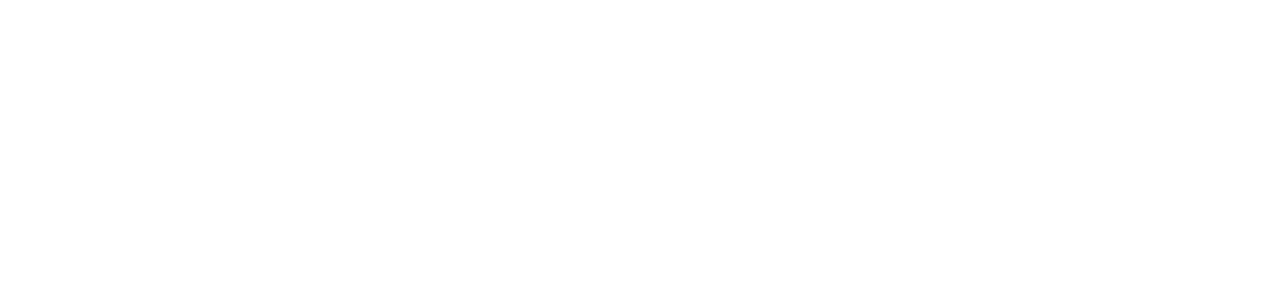
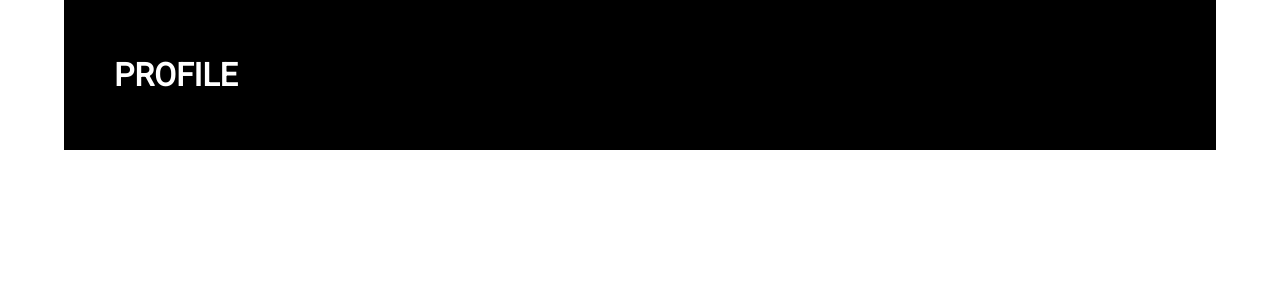
Before and after one commit to Silverforger/nextJS-login, a Next.js app: page /mainpage in a window 1280 px wide. Shown: the top 300 px of the page. Built offline with nearby package versions, Linux system fonts and the light colour scheme.

Commit message:
Finished login authentication in json-server

```diff
--- /dev/null
+++ b/components/Profile.js
@@ -0,0 +1,11 @@
+const Profile = ({ accountInfo }) => {
+    console.log(accountInfo)
+
+    return (
+        <div>
+
+        </div>
+    )
+}
+
+export default Profile
--- a/pages/mainpage.js
+++ b/pages/mainpage.js
@@ -1,9 +1,11 @@
 import mainPageStyles from '../styles/Mainpage.module.css'
+import Profile from '../components/Profile'
 
 const mainPage = () => {
     return (
-        <div>
-
+        <div className={mainPageStyles.navbar}>
+            <h1 className={mainPageStyles.profile}>PROFILE</h1>
+            <Profile />
         </div>
     )
 }
--- a/styles/Mainpage.module.css
+++ b/styles/Mainpage.module.css
@@ -0,0 +1,14 @@
+.navbar {
+    width: 100%;
+    display: flex;
+    justify-content: left;
+    align-items: center;
+    margin: auto;
+    height: 150px;
+    background-color: #000;
+    color: #FFF;
+}
+
+.profile {
+    padding-left: 50px;
+}
```
Also changed, not shown: pages/index.js (+8 -3 lines), pages/profile.js (deleted, +0 -9 lines).
